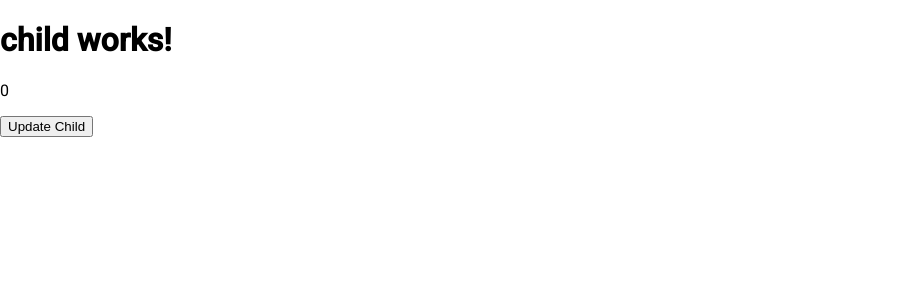
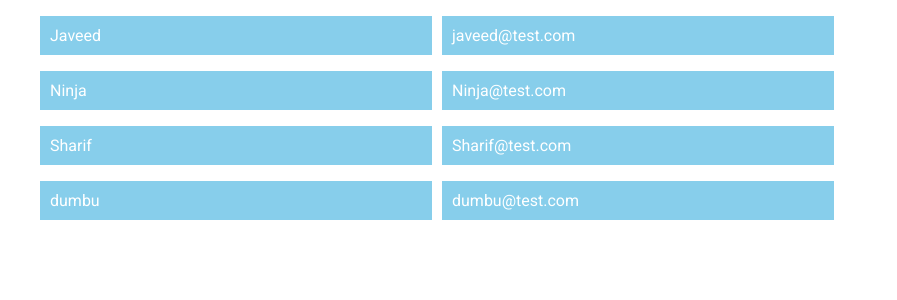
Before and after one commit to Javeed798/AngularPractice2, an Angular app: page / in a window 1280 px wide. Shown: the top 300 px of the page, without its empty margins (0-897 px from the left). Built offline with nearby package versions, Linux system fonts and the light colour scheme.

Commit message:
Reusable component

```diff
--- a/src/app/app.component.html
+++ b/src/app/app.component.html
@@ -16,10 +16,16 @@
 
 </ul>
 
--->
 
 <app-child [item]="data">
 
 </app-child>
 
 <button (click)="updateChild()">Update Child</button>
+-->
+
+<ul *ngFor="let user of userDetails">
+    <app-user-details [item]="user">
+
+    </app-user-details>
+</ul>
--- a/src/app/app.component.ts
+++ b/src/app/app.component.ts
@@ -23,4 +23,11 @@ export class AppComponent {
   updateChild() {
     this.data = Math.floor(Math.random()*10);
   }
+
+  userDetails = [
+    {name:'Javeed', email:'javeed@test.com'},
+    {name:'Ninja', email:'Ninja@test.com'},
+    {name:'Sharif', email:'Sharif@test.com'},
+    {name:'dumbu', email:'dumbu@test.com'}
+  ]
 }
--- a/src/app/app.module.ts
+++ b/src/app/app.module.ts
@@ -4,11 +4,13 @@ import { BrowserModule } from '@angular/platform-browser';
 import { AppComponent } from './app.component';
 import { BrowserAnimationsModule } from '@angular/platform-browser/animations';
 import { MatSliderModule } from '@angular/material/slider';
-import { ChildComponent } from './child/child.component'
+import { ChildComponent } from './child/child.component';
+import { UserDetailsComponent } from './user-details/user-details.component'
 @NgModule({
   declarations: [
     AppComponent,
-    ChildComponent
+    ChildComponent,
+    UserDetailsComponent
   ],
   imports: [
     BrowserModule,
--- /dev/null
+++ b/src/app/user-details/user-details.component.css
@@ -0,0 +1,8 @@
+li {
+    display: inline-block;
+    padding: 10px;
+    background-color: skyblue;
+    width: 30%;
+    color: white;
+    margin-right: 10px;
+}
--- /dev/null
+++ b/src/app/user-details/user-details.component.html
@@ -0,0 +1,6 @@
+<li>
+    {{item.name}}
+</li>
+<li>
+    {{item.email}}
+</li>
```
Also changed, not shown: src/app/user-details/user-details.component.ts (added, +10 -0 lines), 1 other file (tests, documents, lock files or other folders).
